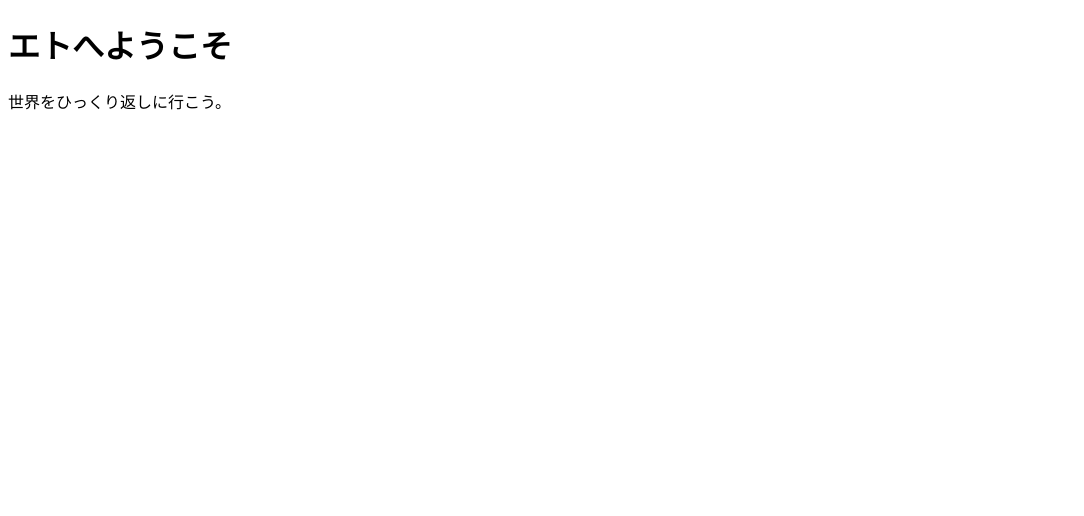
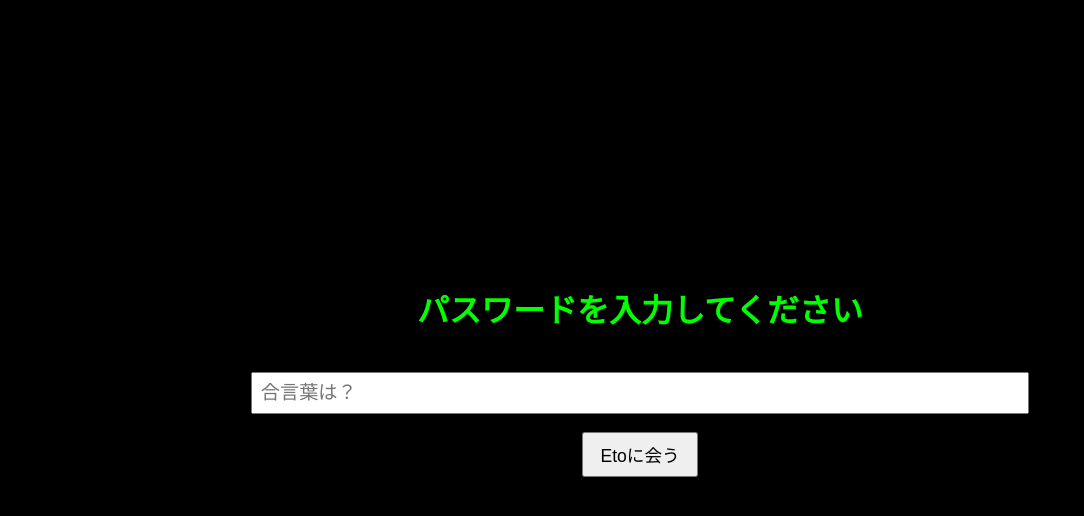
Before and after one commit to EtoProject/etoeto, a plain HTML site: page index.html in a window 1280 px wide. Shown: the whole page, without its empty margins (0-1084 px from the left). Drawn offline with Linux system fonts and the light colour scheme.

Commit message:
Update index.html

```diff
--- a/index.html
+++ b/index.html
@@ -2,10 +2,45 @@
 <html lang="ja">
   <head>
     <meta charset="UTF-8" />
-    <title>エト</title>
+    <title>Eto 起動中</title>
+    <style>
+      body {
+        font-family: sans-serif;
+        background: #000;
+        color: #0f0;
+        text-align: center;
+        padding-top: 20%;
+      }
+      input {
+        padding: 8px;
+        font-size: 1.2em;
+        margin-top: 1em;
+        width: 60%;
+      }
+      button {
+        padding: 8px 16px;
+        font-size: 1.1em;
+        margin-top: 1em;
+      }
+    </style>
   </head>
   <body>
-    <h1>エトへようこそ</h1>
-    <p>世界をひっくり返しに行こう。</p>
+    <h1>パスワードを入力してください</h1>
+    <input type="password" id="pass" placeholder="合言葉は？" />
+    <br />
+    <button onclick="check()">Etoに会う</button>
+    <p id="error" style="color:red;"></p>
+
+    <script>
+      function check() {
+        const input = document.getElementById("pass").value;
+        const correct = "世界をひっくり返しに行こう";
+        if (input === correct) {
+          window.location.href = "home.html"; // Eto本体画面へ
+        } else {
+          document.getElementById("error").textContent = "パスワードが違います。";
+        }
+      }
+    </script>
   </body>
 </html>
```
